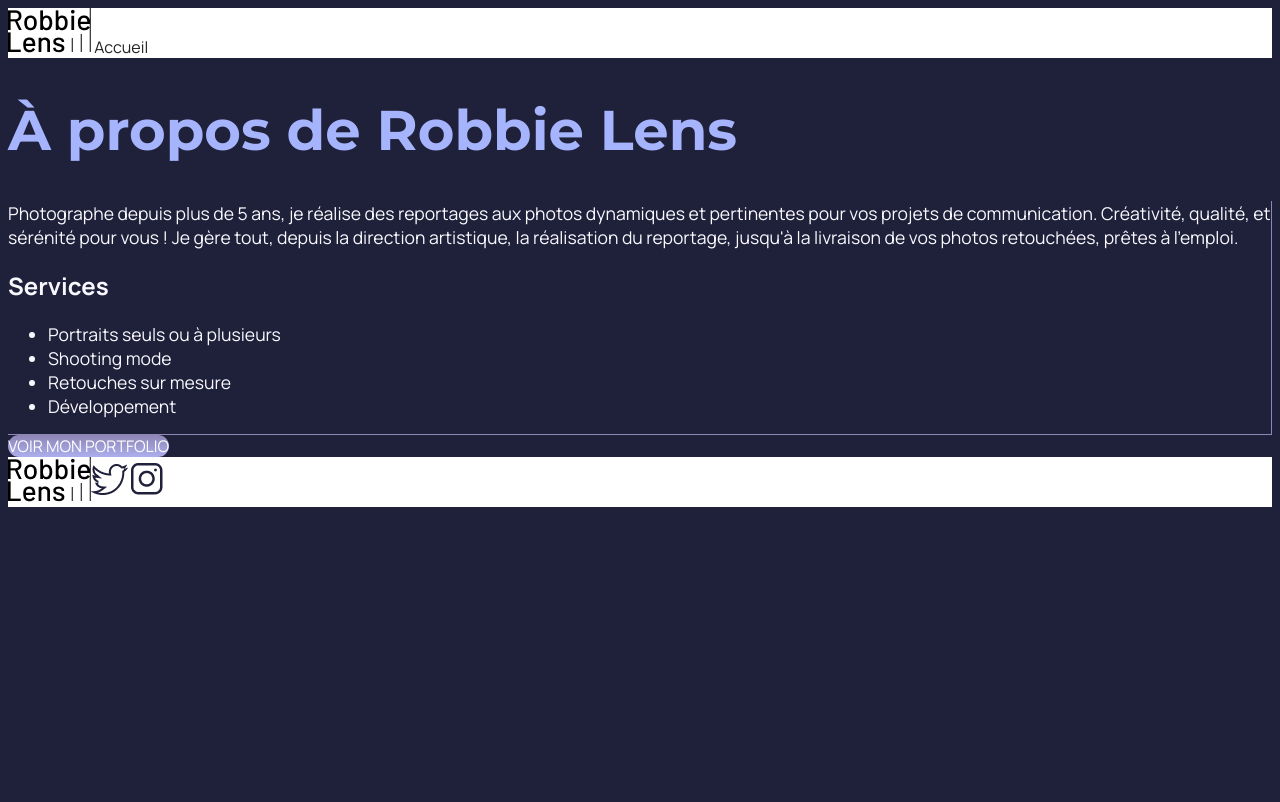
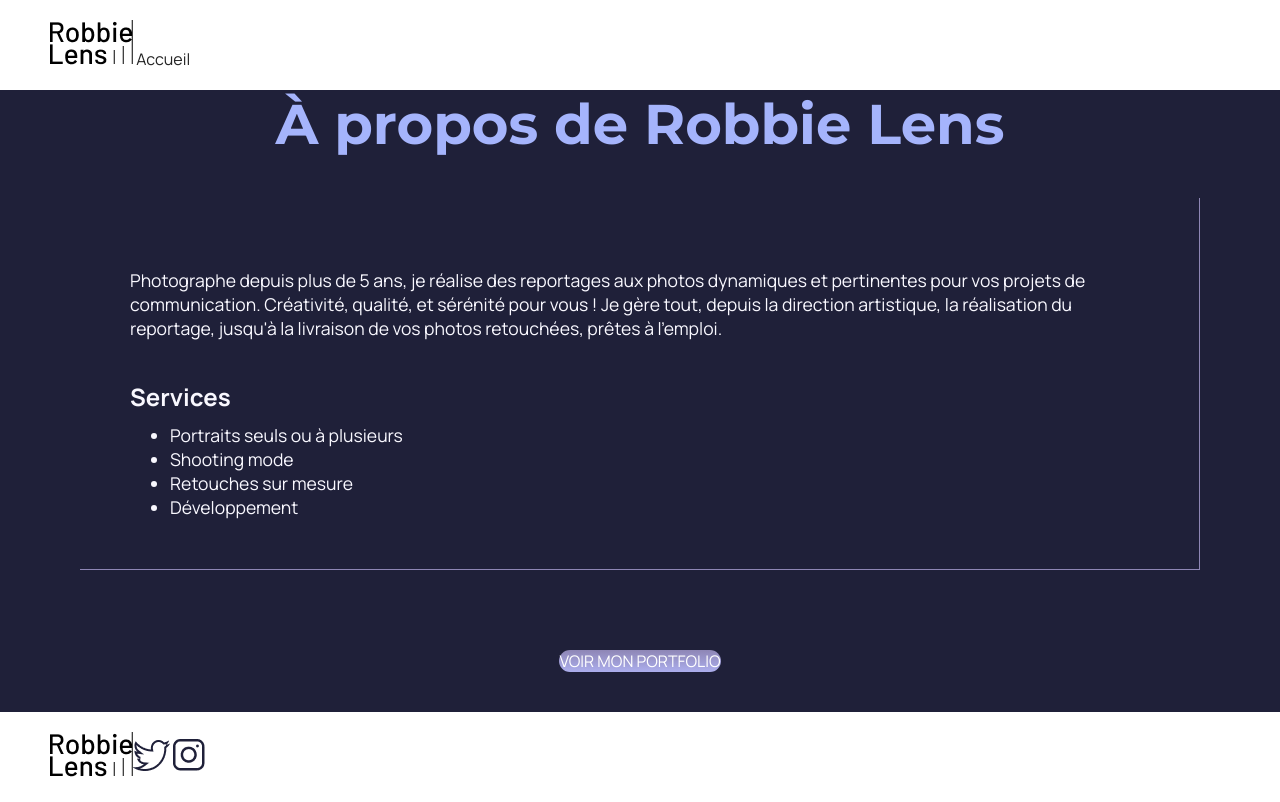
Before and after one commit to F-Saravia/OC_RobbieLens_Photographie, a plain HTML site: page a-propos.html in a window 1280 px wide. Drawn offline with Linux system fonts and the light colour scheme.

Commit message:
ajout des styles  pour centrer (flex) et aérer les pages (padding)

```diff
--- a/a-propos.html
+++ b/a-propos.html
@@ -43,36 +43,40 @@
       </nav>
     </header>
 
-    <main>
-      <header>
+    <main class="main-container">
+      <header class="main-header">
         <h1>À propos de Robbie Lens</h1>
       </header>
 
-      <section class="contenu-container">
-        <p>
-          Photographe depuis plus de 5 ans, je réalise des reportages aux photos
-          dynamiques et pertinentes pour vos projets de communication.
+      <section class="main-section a-propos-contenu-container">
+        <div class="a-propos-introduction-card">
+          <p class="presentation-text">
+            Photographe depuis plus de 5 ans, je réalise des reportages aux
+            photos dynamiques et pertinentes pour vos projets de communication.
             Créativité, qualité, et sérénité pour vous ! Je gère tout, depuis la
             direction artistique, la réalisation du reportage, jusqu'à la
             livraison de vos photos retouchées, prêtes à l'emploi.
           </p>
-        <h2>Services</h2>
-        <ul>
+          <div class="services-container">
+            <h2 class="services-title">Services</h2>
+            <ul class="services-list">
               <li>Portraits seuls ou à plusieurs</li>
               <li>Shooting mode</li>
               <li>Retouches sur mesure</li>
               <li>Développement</li>
             </ul>
+          </div>
+        </div>
       </section>
-    </main>
 
-    <aside>
+      <section class="main-section portfolio-container">
         <a
           href=""
           class="portfolio-link"
           >VOIR MON PORTFOLIO</a
         >
-    </aside>
+      </section>
+    </main>
 
     <footer class="body-footer">
       <nav class="footer-navLinks-container">
--- a/styles.css
+++ b/styles.css
@@ -1,3 +1,6 @@
+* {
+  margin: 0;
+}
 body {
   font-family: "Manrope", sans-serif;
   font-size: 1em;
@@ -38,12 +41,44 @@ li {
   display: flex;
   justify-content: flex-start;
   align-items: center;
+  padding: 20px 50px;
   background-color: white;
 }
 .icone-logo:hover {
   opacity: 0.5;
 }
 
+.main-container {
+  display: flex;
+  justify-content: center;
+  align-items: center;
+  flex-direction: column;
+  /* padding: 40px 0px; */
+}
+.main-section {
+  padding: 40px 80px 40px 80px;
+}
+.index-introduction-card {
+  padding: 40px;
+}
+.index-card-portrait {
+  padding: 20px 0px;
+}
+.presentation-text {
+  padding: 20px 0px;
+}
+
+.a-propos-introduction-card {
+  padding: 50px;
+  border-right: 1px solid #8e86b5;
+  border-bottom: 1px solid #8e86b5;
+}
+.services-title {
+  margin-top: 20px;
+}
+.services-list {
+  margin-top: 10px;
+}
 .contact-link,
 .portfolio-link {
   background: linear-gradient(#8e86b5, #acaeed);
@@ -57,8 +92,3 @@ li {
   color: white;
   text-decoration: none;
 }
-
-.contenu-container {
-  border-right: 1px solid #8e86b5;
-  border-bottom: 1px solid #8e86b5;
-}
```
Also changed, not shown: index.html (+10 -7 lines). Lines whose indentation alone changed are shown as unchanged.
